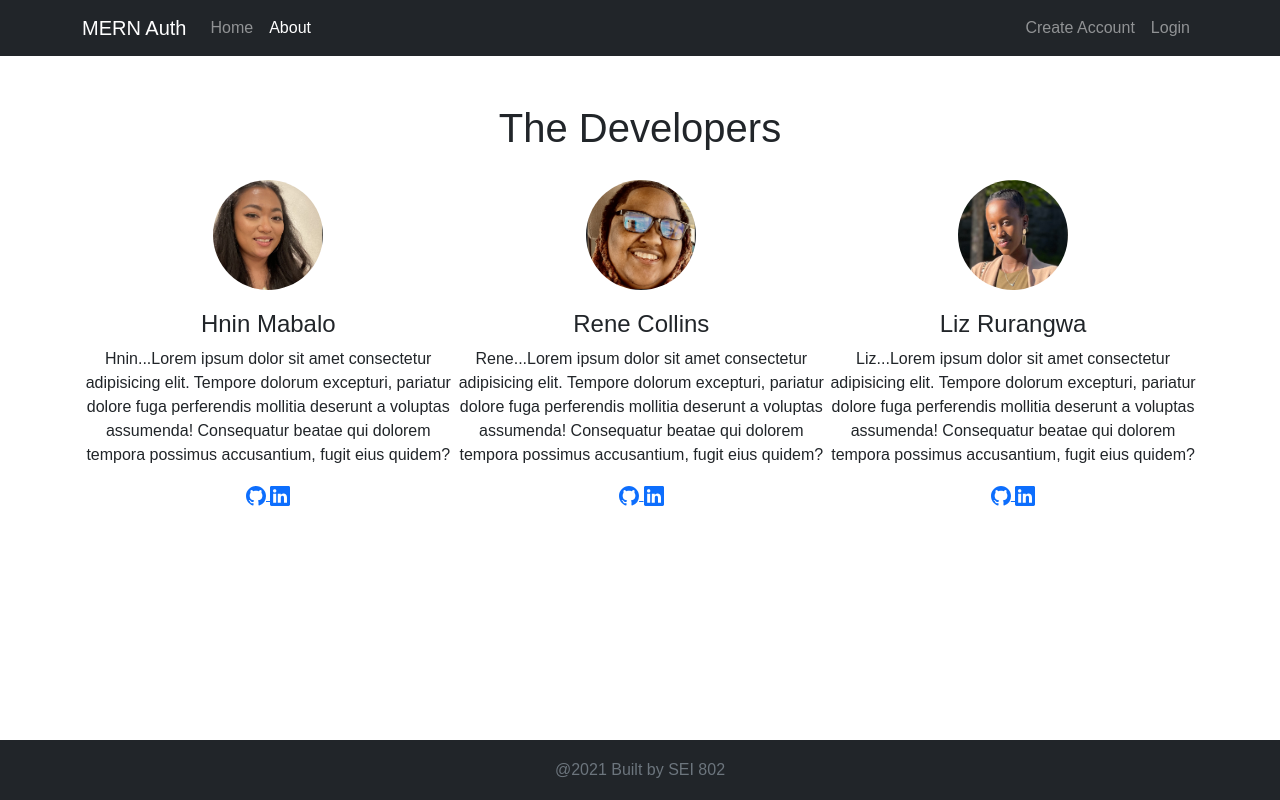
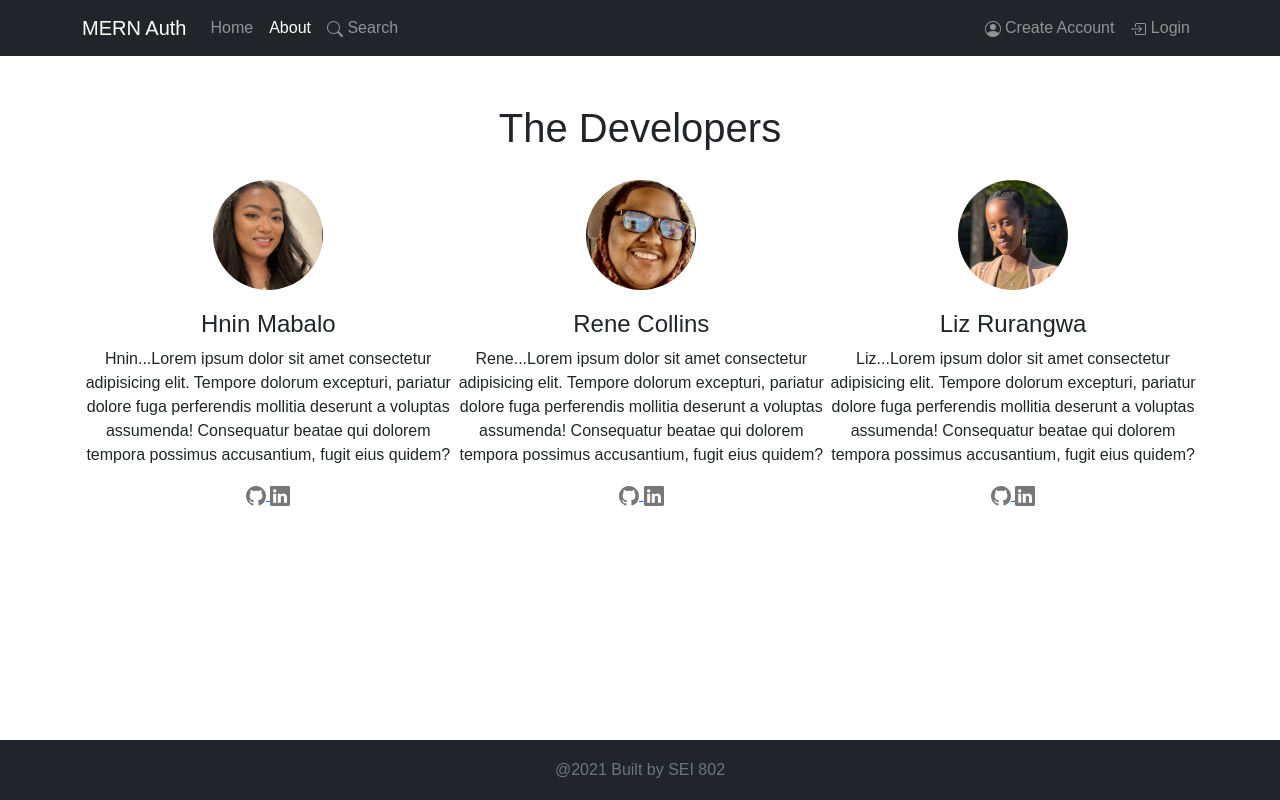
Before and after one commit to ReneTheMC/pod-lovers-frontend, a React (Create React App) app: page /about in a window 1280 px wide. Built offline with nearby package versions, Linux system fonts and the light colour scheme; no server answers.

Commit message:
add: bootstrap to signup, login and Navbar

```diff
--- a/src/App.js
+++ b/src/App.js
@@ -15,6 +15,7 @@ import Login from './components/Login';
 import Navbar from './components/Navbar';
 import Profile from './components/Profile';
 import Welcome from './components/Welcome';
+import Search from './components/Search';
 
 const PrivateRoute = ({ component: Component, ...rest}) => {
   let token = localStorage.getItem('jwtToken');
@@ -72,6 +73,7 @@ function App() {
           <PrivateRoute path="/profile" component={Profile} user={currentUser} handleLogout={handleLogout} />
           <Route exact path="/" component={Welcome} />
           <Route path="/about" component={About} />
+          <Route path="/search" component={Search} />
         </Switch>
       </div>
       <Footer />
--- a/src/components/About.js
+++ b/src/components/About.js
@@ -15,8 +15,8 @@ const About = () => {
                 Tempore dolorum excepturi, pariatur dolore fuga perferendis
                 mollitia deserunt a voluptas assumenda! Consequatur beatae qui
                 dolorem tempora possimus accusantium, fugit eius quidem?</p>
-                    <a href="https://github.com/ruraliz"> < Github size='20px' /> </a>
-                    <a href="https://github.com/ruraliz"> < Linkedin size='20px' /></a>
+                    <a href="https://github.com/hninmabalo"> < Github className='github'size='20px' /> </a>
+                    <a href="https://www.linkedin.com/in/hnin-mabalo/"> < Linkedin className='linkedin' size='20px' /></a>
                 </div>
 
                 <div className="dev2">
@@ -26,8 +26,8 @@ const About = () => {
                 Tempore dolorum excepturi, pariatur dolore fuga perferendis
                 mollitia deserunt a voluptas assumenda! Consequatur beatae qui
                 dolorem tempora possimus accusantium, fugit eius quidem?</p>
-                    <a href="https://github.com/ruraliz"> < Github size='20px' /> </a>
-                    <a href="https://github.com/ruraliz"> < Linkedin size='20px' /></a>
+                    <a href="https://github.com/ReneTheMC"> < Github className='github' size='20px' /> </a>
+                    <a href="https://www.linkedin.com/in/rene-collins-1a1877152/"> < Linkedin className='linkedin' size='20px' /></a>
                 </div>
 
                 <div className="dev3">
@@ -37,8 +37,8 @@ const About = () => {
                 Tempore dolorum excepturi, pariatur dolore fuga perferendis
                 mollitia deserunt a voluptas assumenda! Consequatur beatae qui
                 dolorem tempora possimus accusantium, fugit eius quidem?</p>
-                    <a href="https://github.com/ruraliz"> < Github size='20px' /> </a>
-                    <a href="https://github.com/ruraliz"> < Linkedin size='20px' /></a>
+                    <a href="https://github.com/ruraliz"> < Github className='github' size='20px' /> </a>
+                    <a href="https://www.linkedin.com/in/liz-rurangwa-liz-rurangwa/"> < Linkedin className='linkedin' size='20px' /></a>
                 </div>
             </div>
         </div>
--- a/src/components/Login.js
+++ b/src/components/Login.js
@@ -4,6 +4,8 @@ import axios from 'axios';
 import jwt_decode from 'jwt-decode';
 import { Redirect } from 'react-router-dom';
 import setAuthToken from '../utils/setAuthToken';
+import {BoxArrowInRight} from 'react-bootstrap-icons'
+import {EnvelopeFill} from 'react-bootstrap-icons'
 
 const { REACT_APP_SERVER_URL } = process.env;
 
@@ -47,10 +49,10 @@ const Login = (props) => {
         <div className="row mt-4">
             <div className="col-md-7 offset-md-3">
                 <div className="card card-body">
-                    <h2 className="py-2">Login</h2>
+                    <h2 className="py-2">Login <BoxArrowInRight/></h2>
                     <form onSubmit={handleSubmit}>
                         <div className="form-group">
-                            <label htmlFor="email">Email</label>
+                            <label htmlFor="email">Email <EnvelopeFill/> </label>
                             <input type="email" name="email" value={email} onChange={handleEmail} className="form-control" />
                         </div>
                         <div className="form-group">
--- a/src/components/Navbar.js
+++ b/src/components/Navbar.js
@@ -1,5 +1,9 @@
 import React from 'react';
 import { NavLink, Link } from 'react-router-dom';
+import {BoxArrowInRight} from 'react-bootstrap-icons'
+import {BoxArrowLeft} from 'react-bootstrap-icons'
+import {PersonCircle} from 'react-bootstrap-icons'
+import {Search} from 'react-bootstrap-icons'
 
 const Navbar = (props) => {
     return (
@@ -17,6 +21,9 @@ const Navbar = (props) => {
                         <li className="nav-item">
                             <NavLink className="nav-link"  to="/about">About</NavLink>
                         </li>
+                        <li className="nav-item">
+                                <NavLink className="nav-link"  to="/search"><Search/> Search</NavLink>
+                            </li>
                     </ul>
                     {
                         props.isAuth
@@ -25,15 +32,15 @@ const Navbar = (props) => {
                                 <NavLink className="nav-link"  to="/profile">Profile</NavLink>
                             </li>
                             <li className="nav-item">
-                                <span onClick={props.handleLogout} className="nav-link logout-link">Logout</span>
+                                <span onClick={props.handleLogout} className="nav-link logout-link"><BoxArrowLeft/> Logout  </span>
                             </li>
                         </ul>
                         : <ul className="navbar-nav ml-auto">
                             <li className="nav-item">
-                                <NavLink className="nav-link"  to="/signup">Create Account</NavLink>
+                                <NavLink className="nav-link"  to="/signup"><PersonCircle/> Create Account </NavLink>
                             </li>
                             <li className="nav-item">
-                                <NavLink className="nav-link"  to="/login">Login</NavLink>
+                                <NavLink className="nav-link"  to="/login"><BoxArrowInRight/> Login</NavLink>
                             </li>
                           </ul>
                     }
--- /dev/null
+++ b/src/components/Search.js
@@ -0,0 +1,14 @@
+import React from 'react';
+import 'bootstrap/dist/css/bootstrap.min.css';
+
+const Search = () => {
+return(
+    <form action="/recipes/results" method="POST" class="form-inline">
+        <label for="q">Search</label>
+        <input name="q" id="q"class="form-control mr-sm-2" type="search" placeholder="Podcast" aria-label="Search"/>
+        <button class="btn btn-outline-success my-2 my-sm-0" type="submit">Search</button>
+  </form>
+)
+
+}
+export default Search;
--- a/src/components/Signup.js
+++ b/src/components/Signup.js
@@ -2,6 +2,9 @@
 import React, { useState } from 'react';
 import axios from 'axios';
 import { Redirect } from 'react-router-dom';
+import {PersonCircle} from 'react-bootstrap-icons'
+import {EnvelopeFill} from 'react-bootstrap-icons'
+import {Person} from 'react-bootstrap-icons'
 const { REACT_APP_SERVER_URL } = process.env;
 
 const Signup = () => {
@@ -52,14 +55,14 @@ const Signup = () => {
         <div className="row mt-4">
             <div className="col-md-7 offset-md-3">
                 <div className="card card-body">
-                    <h2 className="py-2">Signup</h2>
+                    <h2 className="py-2">Signup <PersonCircle/></h2>
                     <form onSubmit={handleSubmit}>
                         <div className="form-group">
-                            <label htmlFor="name">Name</label>
+                            <label htmlFor="name">Name <Person/></label>
                             <input type="text" name="name" value={name} onChange={handleName} className="form-control"/>
                         </div>
                         <div className="form-group">
-                            <label htmlFor="email">Email</label>
+                            <label htmlFor="email">Email <EnvelopeFill/></label>
                             <input type="email" name="email" value={email} onChange={handleEmail} className="form-control"/>
                         </div>
                         <div className="form-group">
--- a/src/index.css
+++ b/src/index.css
@@ -19,3 +19,16 @@ body {
 .about{
   text-align: center;
 }
+
+.github{
+  color: rgb(119, 119, 119);
+}
+.github:hover{
+  color:black;
+}
+.linkedin{
+  color: rgb(119, 119, 119);
+}
+.linkedin:hover{
+  color:black;
+}
```
